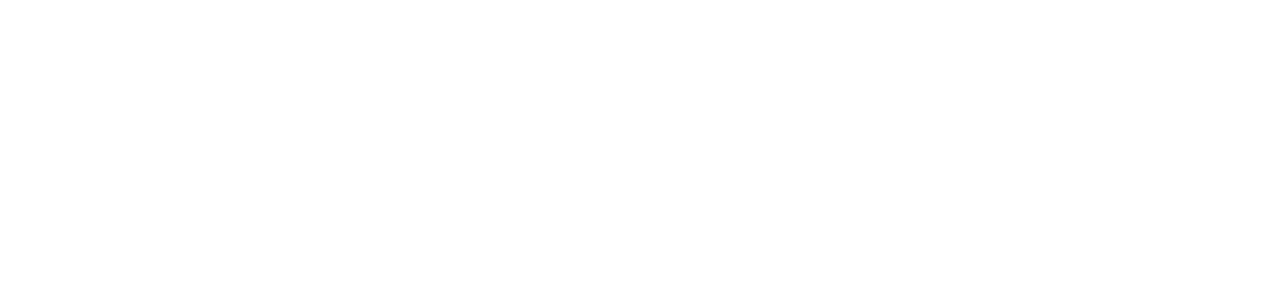
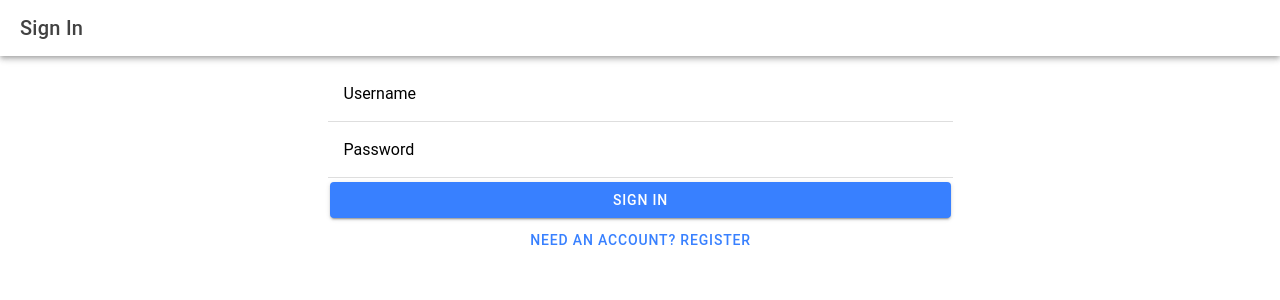
Before and after one commit to teambruh4830/Project-Management-App, a React (Vite) app in the folder client/: page /signin in a window 1280 px wide. Shown: the top 300 px of the page. Built offline with nearby package versions, Linux system fonts and the light colour scheme.

Commit message:
add sign in page

```diff
--- a/client/src/App.tsx
+++ b/client/src/App.tsx
@@ -2,6 +2,7 @@
 import { IonApp, IonRouterOutlet, setupIonicReact } from '@ionic/react';
 import { IonReactRouter } from '@ionic/react-router';
 import Home from './pages/Home';
+import SignInPage from './pages/SignInPage';
 
 /* Core CSS required for Ionic components to work properly */
 import '@ionic/react/css/core.css';
@@ -31,6 +32,9 @@
         <Route exact path="/home">
           <Home />
         </Route>
+        <Route exact path="/signin">
+          <SignInPage />
+        </Route>
         <Route exact path="/">
           <Redirect to="/home" />
         </Route>
--- /dev/null
+++ b/client/src/pages/SignInPage.tsx
@@ -0,0 +1,101 @@
+import React, { useState } from 'react';
+import {
+  IonContent,
+  IonHeader,
+  IonPage,
+  IonTitle,
+  IonToolbar,
+  IonInput,
+  IonButton,
+  IonGrid,
+  IonRow,
+  IonCol,
+  IonItem,
+  IonLabel
+} from '@ionic/react';
+
+const SignInPage: React.FC = () => {
+  const [username, setUsername] = useState('');
+  const [password, setPassword] = useState('');
+  const [isRegistering, setIsRegistering] = useState(false);
+
+  const handleInputChange = (event: any) => {
+    const name = event.target.name;
+    const value = event.target.value;
+    if (name === 'username') setUsername(value);
+    if (name === 'password') setPassword(value);
+  };
+
+  const handleSubmit = async (event: React.FormEvent) => {
+    event.preventDefault();
+    const url = isRegistering ? '/users/register' : '/users/signin';
+
+    try {
+      const response = await fetch(url, {
+        method: 'POST',
+        headers: {
+          'Content-Type': 'application/json',
+        },
+        body: JSON.stringify({ username, password }),
+      });
+
+      const data = await response.json();
+      if (response.ok) {
+        alert(data.message);
+        // Handle successful sign in/register here
+      } else {
+        alert(data);
+      }
+    } catch (error) {
+      console.error('Error:', error);
+    }
+  };
+
+  return (
+    <IonPage>
+      <IonHeader>
+        <IonToolbar>
+          <IonTitle>{isRegistering ? 'Register' : 'Sign In'}</IonTitle>
+        </IonToolbar>
+      </IonHeader>
+      <IonContent fullscreen>
+        <IonGrid>
+          <IonRow>
+            <IonCol sizeMd="6" offsetMd="3">
+              <form onSubmit={handleSubmit}>
+                <IonItem>
+                  <IonLabel position="floating">Username</IonLabel>
+                  <IonInput
+                    type="text"
+                    name="username"
+                    value={username}
+                    onIonChange={handleInputChange}
+                    required
+                  />
+                </IonItem>
+                <IonItem>
+                  <IonLabel position="floating">Password</IonLabel>
+                  <IonInput
+                    type="password"
+                    name="password"
+                    value={password}
+                    onIonChange={handleInputChange}
+                    required
+                  />
+                </IonItem>
+                <IonButton expand="block" type="submit">
+                  {isRegistering ? 'Register' : 'Sign In'}
+                </IonButton>
+                <IonButton expand="block" fill="clear" onClick={() => setIsRegistering(!isRegistering)}>
+                  {isRegistering ? 'Already have an account? Sign In' : 'Need an account? Register'}
+                </IonButton>
+              </form>
+            </IonCol>
+          </IonRow>
+        </IonGrid>
+      </IonContent>
+    </IonPage>
+  );
+};
+
+export default SignInPage;
```
